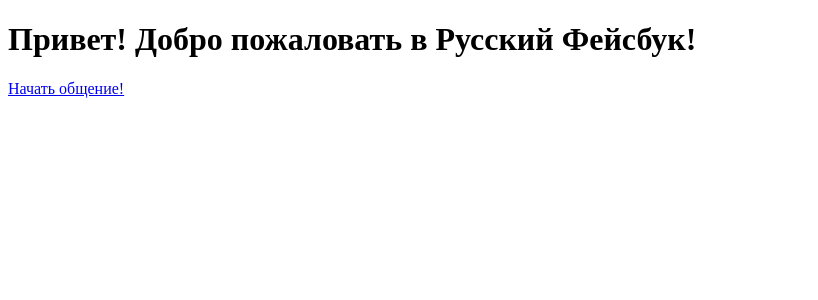
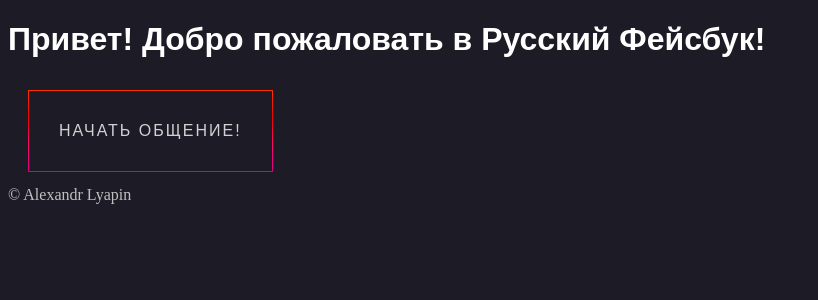
Before and after one commit to WingsSsZzZ/RussianBook, a Flask app: page / in a window 1280 px wide. Shown: the top 300 px of the page, without its empty margins (0-818 px from the left). Run offline with Flask 2, Linux system fonts and the light colour scheme.

Commit message:
Update main.html

```diff
--- a/templates/main.html
+++ b/templates/main.html
@@ -1,19 +1,98 @@
 <!DOCTYPE html>
-<html lang="en" xmlns="http://www.w3.org/1999/html">
+<html lang="ru">
+
 <head>
    <title>Приветствие</title>
-    <meta charset="UTF-8">
-<h1>
-    Привет! Добро пожаловать в Русский Фейсбук!
-</h1>
+   <h1>Привет! Добро пожаловать в Русский Фейсбук!</h1>
+
+   <meta charset="UTF-8" />
+   <meta name="viewport" content="width=device-width, initial-scale=1.0">
+   <style>
+      body {
+         background: #1D1B26;
+      }
+
+      h1 {
+         color: white;
+         font-family: 'Secular One', sans-serif;
+      }
+
+      p {
+         color: rgba(255, 255, 255, .8);
+      }
+
+      nav a {
+         color: rgba(255, 255, 255, .6);
+      }
+
+      .sliding-button {
+         text-decoration: none;
+         outline: none;
+         color: white;
+         display: inline-block;
+         position: relative;
+         padding: 15px 30px;
+         border: 1px solid;
+         border-image: linear-gradient(180deg, #ff3000, #ed0200, #ff096c, #d50082);
+         border-image-slice: 1;
+         margin: 10px 20px;
+         font-family: 'Montserrat', sans-serif;
+         text-transform: uppercase;
+         overflow: hidden;
+         letter-spacing: 2px;
+         transition: .8s cubic-bezier(.165, .84, .44, 1);
+      }
+
+      .sliding-button:before {
+         content: '';
+         position: absolute;
+         left: 0;
+         top: 0;
+         height: 0;
+         width: 100%;
+         z-index: -1;
+         color: white;
+         background: linear-gradient(180deg, #ff3000, #ed0200, #ff096c, #d50082);
+         transition: .8s cubic-bezier(.165, .84, .44, 1);
+      }
+
+      .sliding-button:hover {
+         background: rgba(255, 255, 255, 0);
+      }
+
+      .sliding-button:hover:before {
+         bottom: 0%;
+         top: auto;
+         height: 100%;
+      }
+      body {
+    color: #C0C0C0;
+   }
+   </style>
+</head>
+
 <body>
 
-<a href="http://84.201.160.250/form.html">
+   <div class="top">
+       <a href="">
+       </a>
+   </div>
+   <div class="container">
+
+      <div class="button-container">
+
+         <a href="http://84.201.160.250/form" class="sliding-button">
 		 <p>
 			Начать общение!
 		</p>
 	</a>
 
+      </div>
+   </div>
+
+<footer>
+&#169 Alexandr Lyapin
+
     </body>
-</head>
+
 </html>
```
Lines whose indentation alone changed are shown as unchanged.
